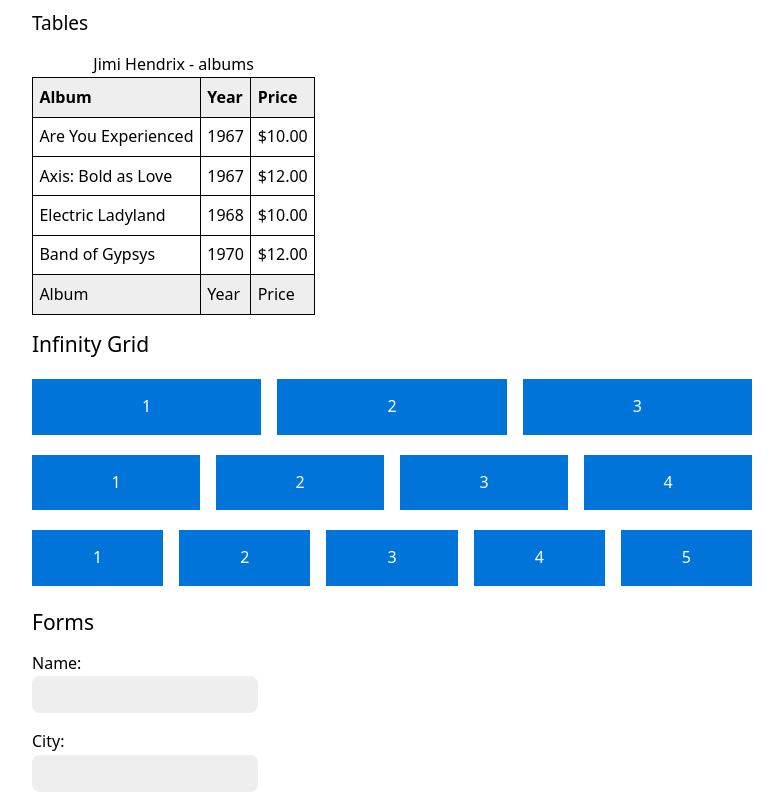
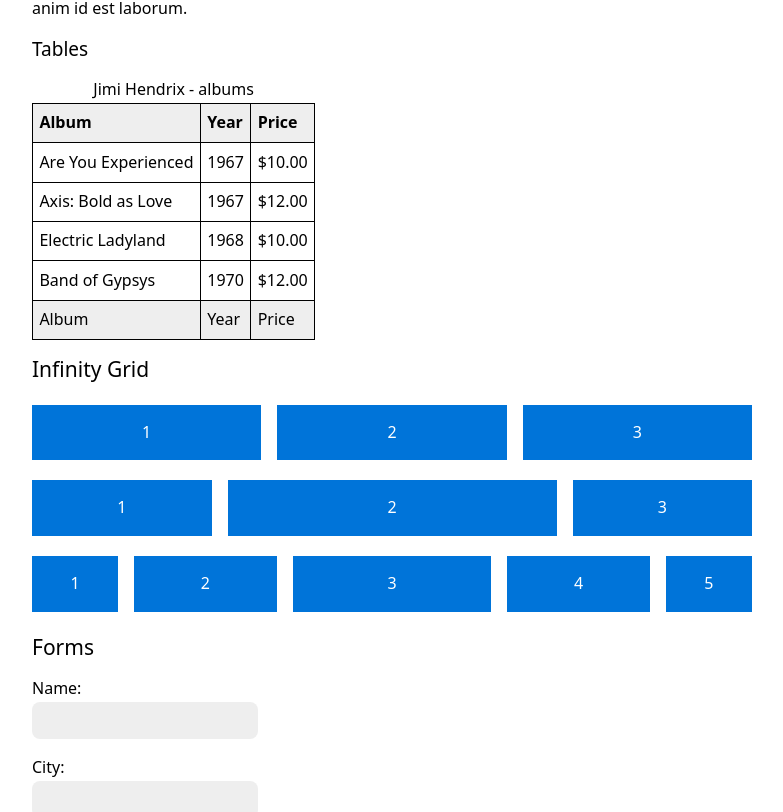
Before and after one commit to vladocar/Basic.css, a website: page index.html in a window 1280 px wide. Shown: the part 1881-2693 px from the top of the page, without its empty margins (244-1027 px from the left). Drawn offline with Linux system fonts and the light colour scheme.

Commit message:
use --col var instead of aside

```diff
--- a/css/basic.css
+++ b/css/basic.css
@@ -91,10 +91,10 @@
 
 section{display: flex; flex-flow: row wrap}
 
-aside,article {flex:1; margin:var(--m1)}
+*[style*="--col:"],article {flex:var(--col,1); margin:var(--m1)}
 
 /* Cards */
 
 article {background: var(--c2); border-radius: var(--rc); padding: 1em; box-shadow: 0px 1px 0px rgba(0,0,0,0.3)}
 
-aside:first-child, article:first-child {margin-left:0}
+*[style*="--col:"]:first-child, article:first-child {margin-left:0}
--- a/index.html
+++ b/index.html
@@ -17,7 +17,7 @@
 			padding: 0 20px;
 		}
 
-		aside {
+		*[style*="--col:"] {
 			color: #fff;
 			background-color: var(--c1);
 			padding: 15px;
@@ -27,7 +27,7 @@
 
 		@media (max-width: 481px) {
 			main,footer {width: 98%}
-			aside,article {flex:none; width:100%; margin-left: 0;}
+			*[style*="--col:"],article {flex:none; width:100%; margin-left: 0;}
 		}
 	</style>
 
@@ -64,7 +64,8 @@
 			<article>
 				<img src="img/grid.svg" />
 				<h4>Flex Grid without classes</h4>
-				<p>By putting <b>aside</b> tag inside <b>selection</b> tag container you could make infinite flex grid.
+				<p>By putting <b>style="--col:N"</b> attribute on an element inside <b>section</b> tag container you could make
+					infinite flex grid.
 				</p>
 			</article>
 			<article>
@@ -170,22 +171,21 @@
 
 
 		<section>
-			<aside> 1 </aside>
-			<aside> 2 </aside>
-			<aside> 3 </aside>
+			<div style="--col:1"> 1 </div>
+			<div style="--col:1"> 2 </div>
+			<div style="--col:1"> 3 </div>
 		</section>
 		<section>
-			<aside>1</aside>
-			<aside>2</aside>
-			<aside>3</aside>
-			<aside>4</aside>
+			<div style="--col:1">1</div>
+			<div style="--col:2">2</div>
+			<div style="--col:1">3</div>
 		</section>
 		<section>
-			<aside> 1 </aside>
-			<aside> 2 </aside>
-			<aside> 3 </aside>
-			<aside> 4 </aside>
-			<aside> 5 </aside>
+			<div style="--col:1"> 1 </div>
+			<div style="--col:2"> 2 </div>
+			<div style="--col:3"> 3 </div>
+			<div style="--col:2"> 4 </div>
+			<div style="--col:1"> 5 </div>
 		</section>
 
 
@@ -220,9 +220,9 @@
 			</p>
 			<p>
 				<label>Number:</label><br />
-				<input  type="radio" name="radioSet" value="uno" />Uno<br />
-				<input  type="radio" name="radioSet"  value="due" />Due<br />
-				<input type="radio" name="radioSet"  value="tre" />Tre<br />
+				<input type="radio" name="radioSet" value="uno" />Uno<br />
+				<input type="radio" name="radioSet" value="due" />Due<br />
+				<input type="radio" name="radioSet" value="tre" />Tre<br />
 			</p>
 			<p>
 				<button>Button </button>
```
Also changed, not shown: grid.html (+12 -13 lines), README.md, css/basic.min.css. Lines whose indentation alone changed are shown as unchanged.
